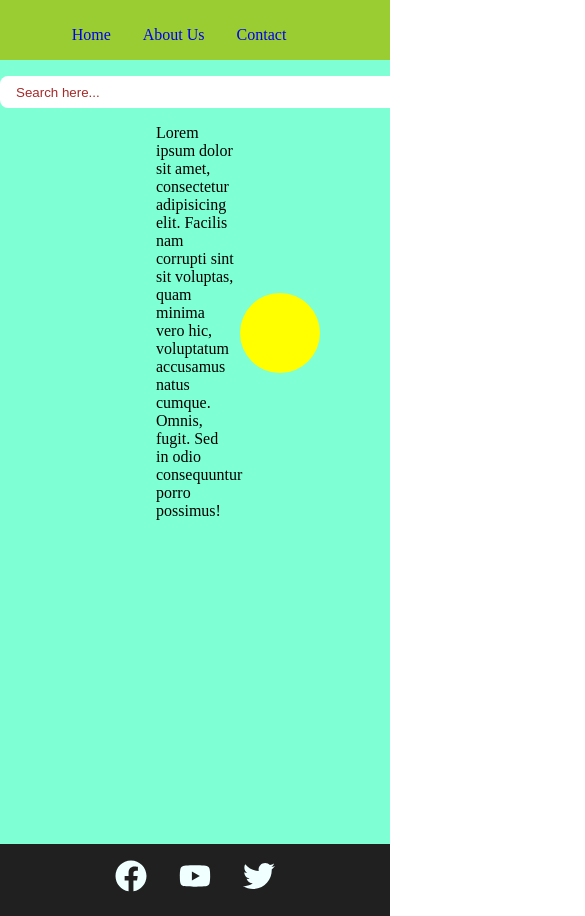
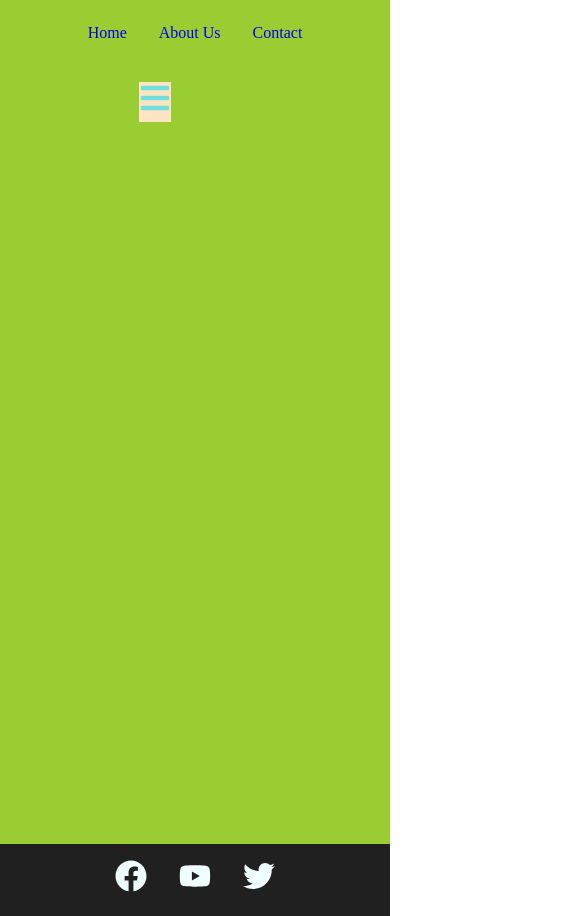
Before and after one commit to KartikeeChaudhari/Responsive_website, a React (Create React App) app in the folder navbarsite/: page / in a window 390 px wide. Shown: the top 916 px of the page, 585 px wide, since content can reach past the window. Built offline with nearby package versions, Linux system fonts and the light colour scheme.

Commit message:
tried  responsive web design

```diff
--- a/navbarsite/src/Header.css
+++ b/navbarsite/src/Header.css
@@ -87,3 +87,38 @@ footer{
 .facebook,.youtube,.twitter{
     margin: 1rem;
 }
+
+@media  screen and (max-width:409px) {
+
+    .container nav{
+        list-style: none;
+        text-decoration: none;
+        display: block;
+        height: 100vh;
+        background-color: yellowgreen;
+        text-align: center;
+
+    }
+
+    .container nav ul li{
+
+        transition: .9s ease;
+
+    }
+    .container nav ul li a{
+        text-decoration: none;
+         display: block;
+
+    }
+    .container .toggle_button button{
+        font-size: 2rem;
+        display:block;
+        text-align: center;
+        margin-right:5rem;
+        border: white;
+        color: rgb(114, 223, 223);
+    }
+    .search,.main_content,.circle,.circle2{
+        display: none;
+    }
+}
--- a/navbarsite/src/Header.jsx
+++ b/navbarsite/src/Header.jsx
@@ -1,9 +1,12 @@
 import React from 'react'
 import './Header.css';
-import { FaFacebook,FaYoutube,FaTwitter} from "react-icons/fa";
+import { FaFacebook,FaYoutube,FaTwitter,FaBars} from "react-icons/fa";
 
 
 const Header = () => {
+    const handleButton=()=>{
+        alert('');
+    }
   return (
    <>
     <header>
@@ -14,7 +17,7 @@ const Header = () => {
             <li><a href='#'>About Us</a></li>
             <li><a href='#'>Contact</a></li>
             <li className='toggle_button'>
-            <button>toggle</button>
+            <button onClick={handleButton}><FaBars /></button>
 
             </li>
         </ul>
```
